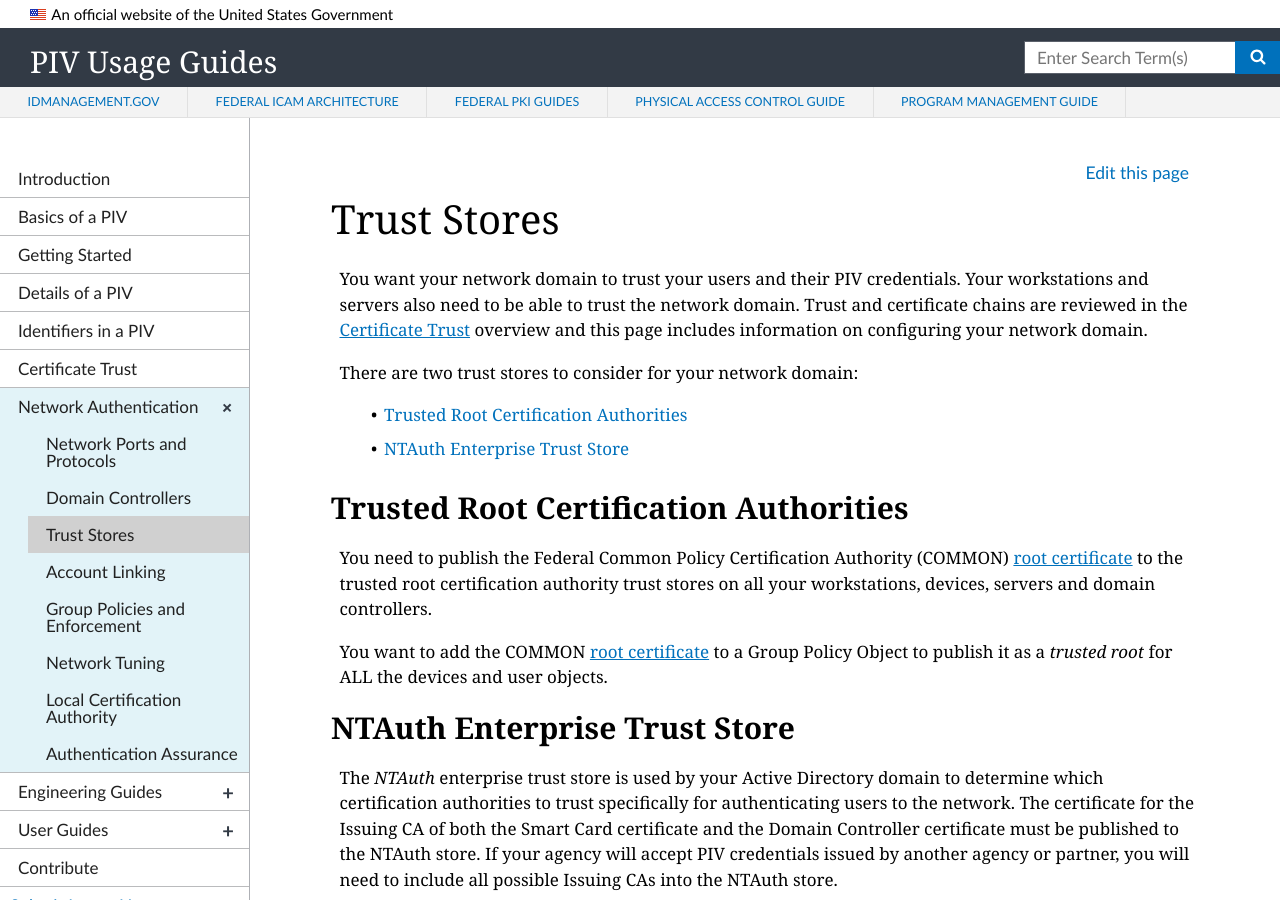
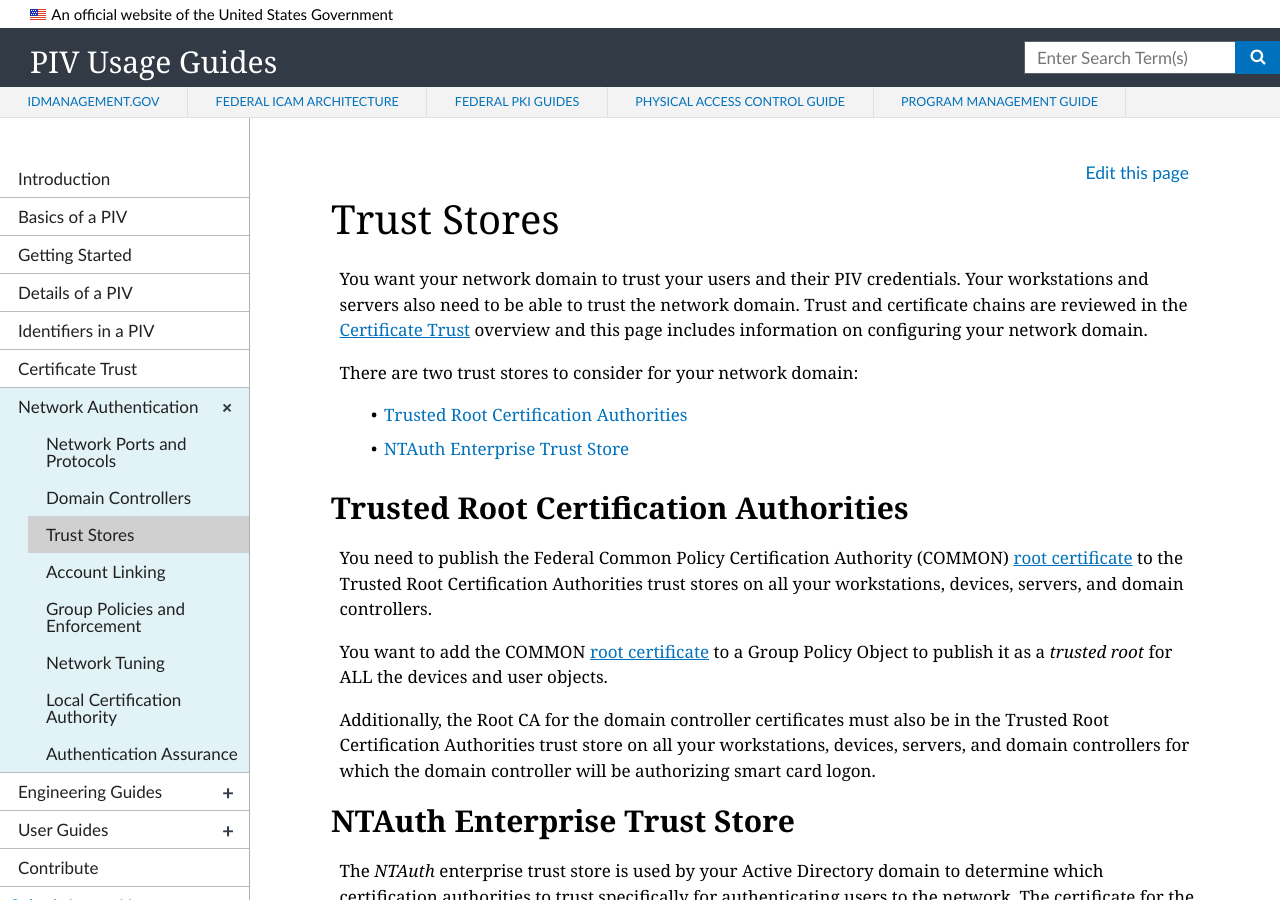
Before and after one commit to GSA/piv-guides, a Jekyll site: the page built from _networkconfig/03_managingtrustroots.md, in a window 1280 px wide and 900 px high. Built offline with Jekyll 4.4.1, drawn with Linux system fonts in a browser that asks for light colours; nearby versions of some CDN libraries; library files that are not in the unit come from our copies; a script that is not in the unit is left out.

Commit message:
Update 03_managingtrustroots.md

```diff
--- a/_networkconfig/03_managingtrustroots.md
+++ b/_networkconfig/03_managingtrustroots.md
@@ -13,9 +13,11 @@ There are two trust stores to consider for your network domain:
 - [NTAuth Enterprise Trust Store](#ntauth-enterprise-trust-store)
 
 ##  Trusted Root Certification Authorities
-You need to publish the Federal Common Policy Certification Authority (COMMON) [root certificate]({{site.baseurl}}/pivcertchains/#download-root-and-intermediate-certificates) to the trusted root certification authority trust stores on all your workstations, devices, servers and domain controllers.
+You need to publish the Federal Common Policy Certification Authority (COMMON) [root certificate]({{site.baseurl}}/pivcertchains/#download-root-and-intermediate-certificates) to the Trusted Root Certification Authorities trust stores on all your workstations, devices, servers, and domain controllers.
 
 You want to add the COMMON [root certificate]({{site.baseurl}}/pivcertchains/#download-root-and-intermediate-certificates) to a Group Policy Object to publish it as a _trusted root_ for ALL the devices and user objects.
+
+Additionally, the Root CA for the domain controller certificates must also be in the Trusted Root Certification Authorities trust store on all your workstations, devices, servers, and domain controllers for which the domain controller will be authorizing smart card logon.
 
 ## NTAuth Enterprise Trust Store
 The _NTAuth_ enterprise trust store is used by your Active Directory domain to determine which certification authorities to trust specifically for authenticating users to the network.  The certificate for the Issuing CA of both the Smart Card certificate and the Domain Controller certificate must be published to the NTAuth store.  If your agency will accept PIV credentials issued by another agency or partner, you will need to include all possible Issuing CAs into the NTAuth store.
```
